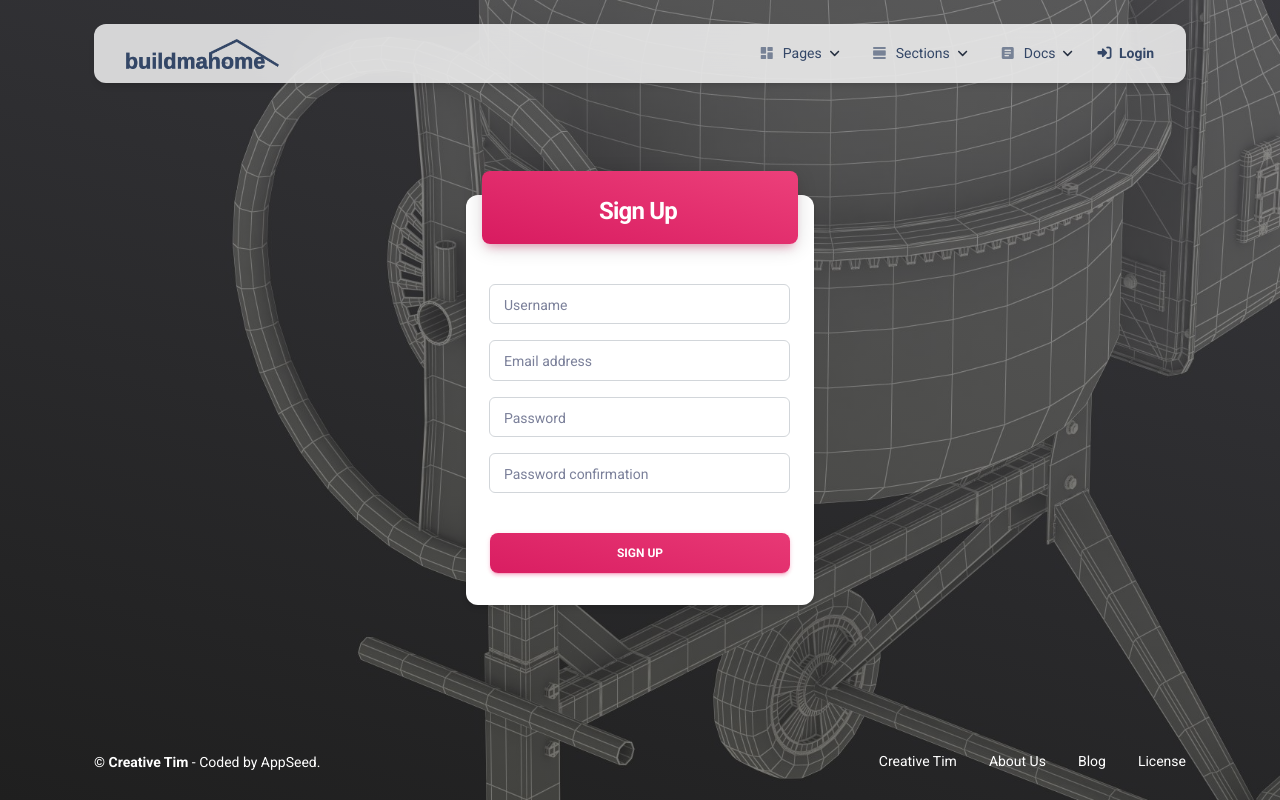
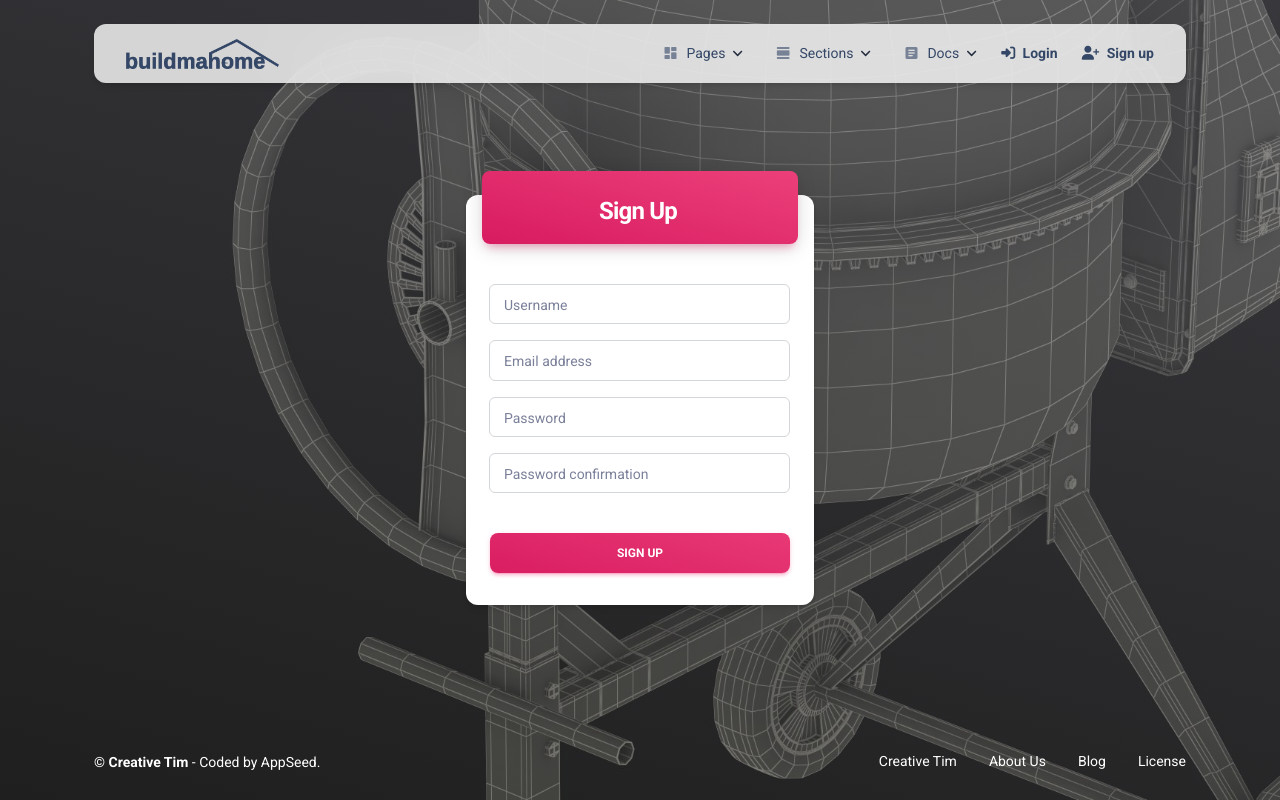
Before and after one commit to RuslanLevchuk/buildmahome-service, a Django app: page /accounts/sign_up/ in a window 1280 px wide. Run offline with Django 5.2, Linux system fonts and the light colour scheme; some libraries are stand-ins or nearby versions.

Commit message:
added 'sign up' and link and username empty link into the navigation bar (navigation.html)

```diff
--- a/templates/buildmahome/includes/navigation.html
+++ b/templates/buildmahome/includes/navigation.html
@@ -541,6 +541,14 @@
                 </a>
               </li>
 
+              <li class="nav-item ms-lg-auto">
+                <a class="nav-link nav-link-icon me-2" href="#">
+                  <i class="fa fa-user me-1"></i>
+                  <p class="d-inline text-sm z-index-1 font-weight-bold" data-bs-toggle="tooltip"
+                    data-bs-placement="bottom" title="Login">{{ request.user.username }}</p>
+                </a>
+              </li>
+
               {% else %}
 
                 <li class="nav-item ms-lg-auto">
@@ -548,6 +556,14 @@
                   <i class="fa fa-sign-in me-1"></i>
                   <p class="d-inline text-sm z-index-1 font-weight-bold" data-bs-toggle="tooltip"
                     data-bs-placement="bottom" title="Login">Login</p>
+                </a>
+              </li>
+
+              <li class="nav-item ms-lg-auto">
+                <a class="nav-link nav-link-icon me-2" href="{% url 'buildmahome:sign_up' %}">
+                  <i class="fa fa-user-plus me-1"></i>
+                  <p class="d-inline text-sm z-index-1 font-weight-bold" data-bs-toggle="tooltip"
+                    data-bs-placement="bottom" title="Login">Sign up</p>
                 </a>
               </li>
 
```
